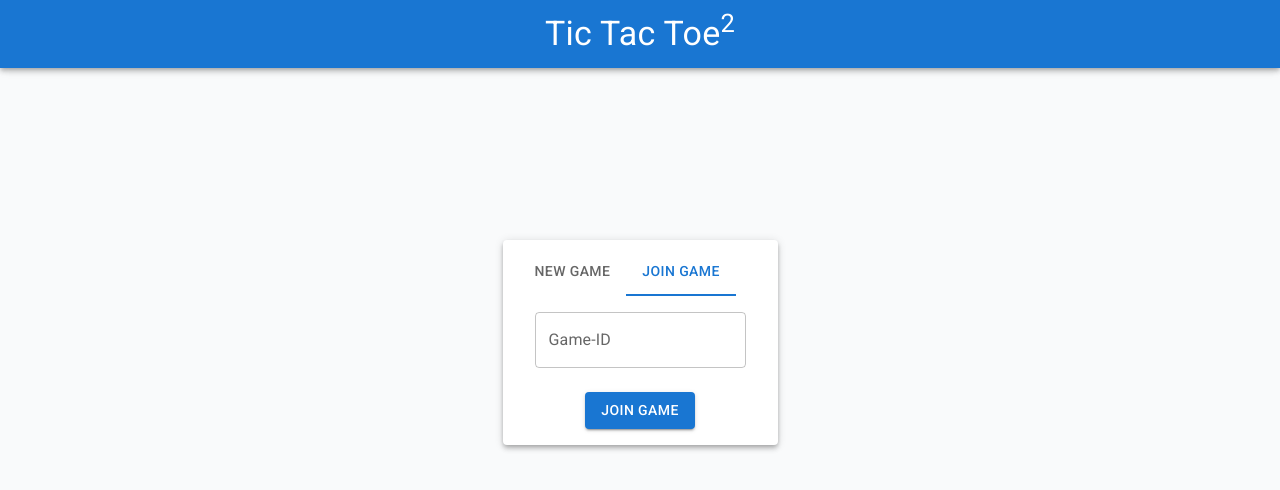
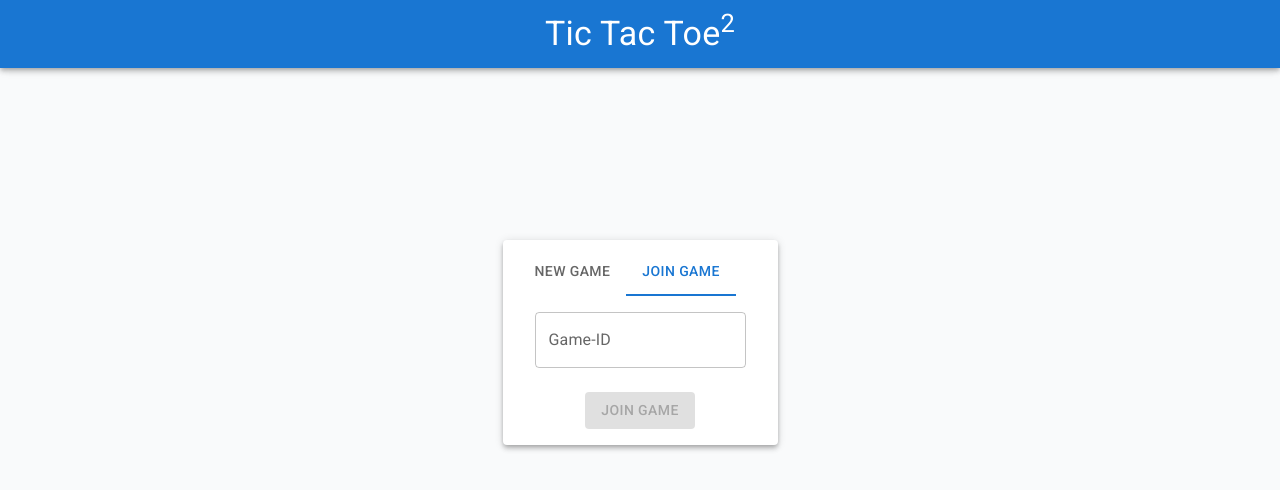
Before and after one commit to CubexsOne/TicTacToe-squared, a React (Vite) app in the folder frontend/: page /game in a window 1280 px wide. Both pictures are taken after a click on the tab "JOIN GAME". Shown: the top 490 px of the page. Built offline with nearby package versions, Linux system fonts and the light colour scheme; some icons are missing.

Commit message:
Add length-validation for join by game-id button

```diff
--- a/frontend/src/views/create-game/CreateGame.tsx
+++ b/frontend/src/views/create-game/CreateGame.tsx
@@ -9,9 +9,14 @@ const TABS = {
 }
 
 export const CreateGame: FC = () => {
+	// Hooks
 	const navigate = useNavigate()
 	const { t } = useTranslation()
+
+	// Navigation
 	const [tab, setTab] = useState(0)
+
+	// Settings
 	const [playername, setPlayername] = useState<string>('')
 	const [gameId, setGameId] = useState<string>('')
 
@@ -29,11 +34,6 @@ export const CreateGame: FC = () => {
 		setGameId(event.currentTarget.value.trim())
 	}
 	const handleJoinExistingGame = () => {
-		if (gameId === '') {
-			// TODO: Replace alert with a error notification
-			alert('Game id is empty!')
-			return
-		}
 		navigate(`/game/${gameId}`)
 	}
 
@@ -82,6 +82,7 @@ export const CreateGame: FC = () => {
 							<Button
 								aria-label={t('view_create_game_game_join_button')}
 								children={t('view_create_game_game_join_button')}
+								disabled={gameId.length === 0}
 								onClick={handleJoinExistingGame}
 								variant="contained"
 							/>
```
